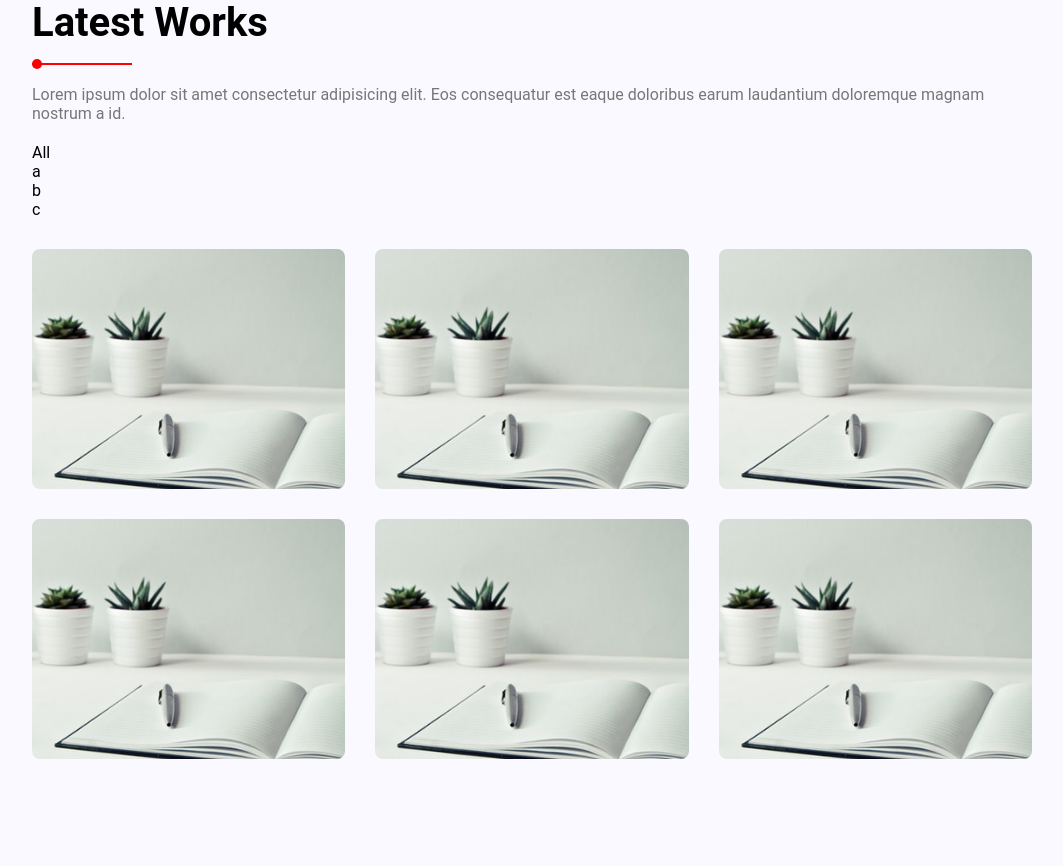
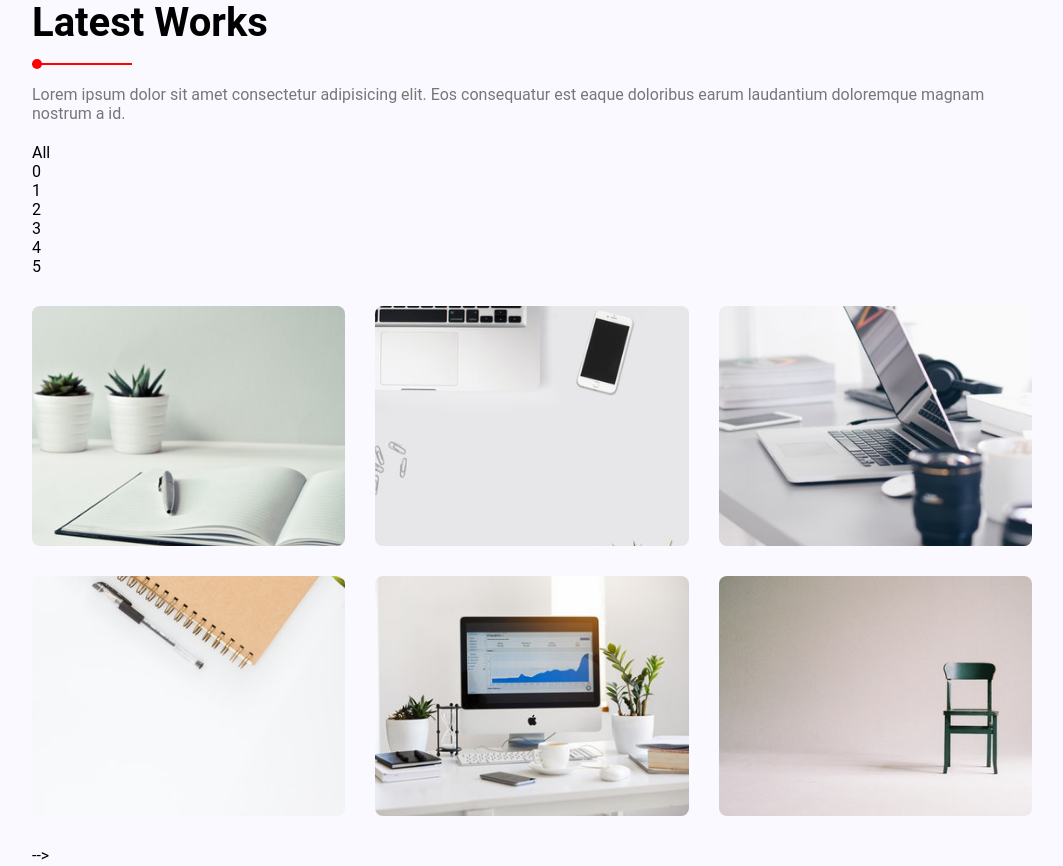
Before and after one commit to GintaRai/9-Portfolio, a plain HTML site: page index.html in a window 1280 px wide. Shown: the part 1851-2717 px from the top of the page, without its empty margins (108-1171 px from the left). Drawn offline with Linux system fonts and the light colour scheme.

Commit message:
Works items section js update

```diff
--- a/css/main.css
+++ b/css/main.css
@@ -358,7 +358,7 @@ body > #header {
             height: 240px;
             background-color: #90acd1;
             border-radius: 8px;
-            background-image: url(../img/w1.jpg);
+            /* background-image: url(../img/w1.jpg); */
             background-position: center;
             background-repeat: no-repeat;
             background-size: cover;
@@ -381,9 +381,9 @@ body > #header {
                 .gallery .background > .texts > span {
                 }
 
-        .gallery > .item-list > .item:hover > .background {
-            display: flex;
-        }
+            .gallery > .item-list > .item:hover > .background {
+                display: flex;
+            }
 
         .gallery > .item-list > .item:nth-child(3n) {
             margin-right: 0;
--- a/index.html
+++ b/index.html
@@ -88,7 +88,8 @@
                 <div class="line"></div>
             </div>
             <p>Lorem ipsum dolor sit amet consectetur adipisicing elit. Eos consequatur est eaque doloribus earum laudantium doloremque magnam nostrum a id.</p>
-            <div class="gallery">
+            <div id="latest_works">
+                <!-- <div class="gallery">
                     <div class="filter">
                         <div>All</div>
                         <div>a</div>
@@ -96,7 +97,7 @@
                         <div>c</div>
                     </div>
                     <div class="item-list">
-                    <div class="item">
+                        <div class="item" style="background-image: url(img/w1.jpg)">
                             <div class="background">
                                 <div class="texts">
                                     <h4>Work 1</h4>
@@ -110,8 +111,8 @@
                         <div class="item"></div>
                         <div class="item"></div>
                     </div>
+                </div> -->
             </div>
-
         </div>
     </div>
 
--- a/js/actions.js
+++ b/js/actions.js
@@ -37,7 +37,7 @@ document.getElementById('skills_progress_bars').innerHTML = renderSkills( skills
 
 
 /* LATEST WORKS */
-
+document.getElementById('latest_works').innerHTML = renderWorks( works );
 
 
 /* JOB HISTORY */
--- a/js/data.js
+++ b/js/data.js
@@ -63,12 +63,36 @@ var skills = [
 /* LATEST WORKS */
 var works = [
     {
-        img: '',
-        title: '',
-        categorie: ''
+        img: 'w1.jpg',
+        title: 'Work 1',
+        categories: 'cat-1'
     },
-
-]
+    {
+        img: 'w2.jpg',
+        title: 'Work 2',
+        categories: 'cat-1'
+    },
+    {
+        img: 'w3.jpg',
+        title: 'Work 3',
+        categories: 'cat-2'
+    },
+    {
+        img: 'w4.jpg',
+        title: 'Work 4',
+        categories: 'cat-3'
+    },
+    {
+        img: 'w5.jpg',
+        title: 'Work 5',
+        categories: 'cat-2'
+    },
+    {
+        img: 'w6.jpg',
+        title: 'Work 6',
+        categories: 'cat-1'
+    },
+];
 
 
 /* JOB HISTORY */
--- a/js/functions.js
+++ b/js/functions.js
@@ -57,7 +57,44 @@ function renderSkills( data ) {
 
 
 /* LATEST WORKS */
+function renderWorks(data) {
+    var HTML = '',
+        filter_HTML = '',
+        items_HTML = '';
 
+    if ( !Array.isArray || data.length === 0 ) {
+        return HTML;
+    }
+
+    for (let i = 0; i < data.length; i++) {
+            filter_HTML += '<div class = "">\
+                                '+i+'\
+                            </div>';
+        }
+
+    for (var i = 0; i < data.length; i++) {
+        items_HTML += '<div class="item" style="background-image: url(img/'+data[i].img+')">\
+                            <div class="background">\
+                                <div class="texts">\
+                                    <h4>'+data[i].title+'</h4>\
+                                    <span>'+data[i].categories+'</span>\
+                                </div>\
+                            </div>\
+                        </div>';
+    }
+
+    HTML += '<div class="gallery">\
+                <div class="filter">\
+                    <div>All</div>\
+                    '+filter_HTML+'\
+                </div>\
+                <div class="item-list">\
+                '+items_HTML+'\
+                </div>\
+            </div> -->';
+
+return HTML;
+}
 
 
 /* JOB HISTORY */
```
Lines whose indentation alone changed are shown as unchanged.
